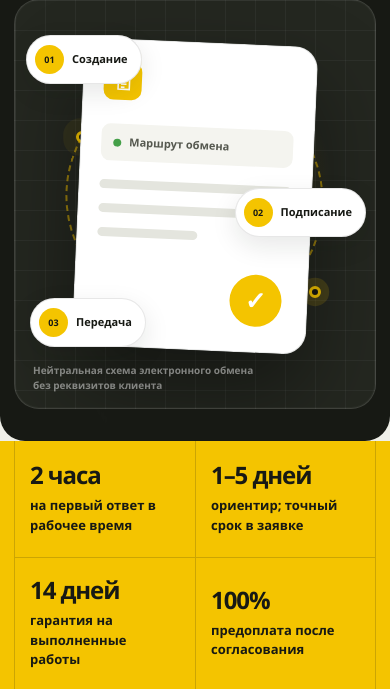
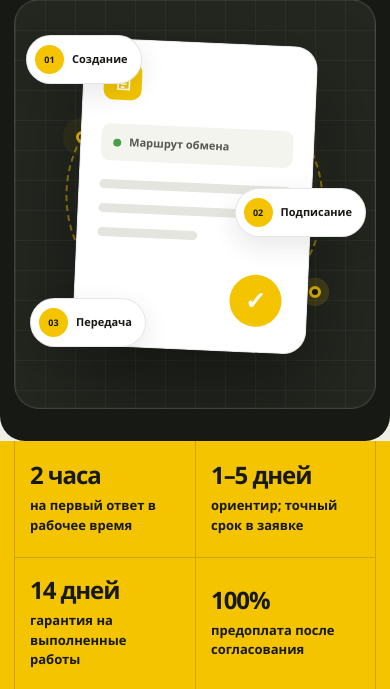
Before and after one commit to rpkshnik-ops/aib-etrn-preview, a PHP site: page / in a window 390 px wide. Shown: the part 1099-1788 px from the top of the page. Run offline with PHP 8.4, Linux system fonts and the light colour scheme.

Commit message:
Confirm form delivery and remove flow caption

```diff
--- a/index.html
+++ b/index.html
@@ -79,7 +79,7 @@
             <p class="price-panel__note">Конкретную проблему, системы, объём работ и срок фиксируем в заявке до оплаты.</p>
           </aside>
 
-          <figure class="flow-visual" aria-labelledby="flow-caption">
+          <figure class="flow-visual" aria-label="Схема маршрута электронного документа">
             <div class="flow-visual__signal flow-visual__signal--one" aria-hidden="true"></div>
             <div class="flow-visual__signal flow-visual__signal--two" aria-hidden="true"></div>
             <div class="flow-visual__route" aria-hidden="true"></div>
@@ -102,7 +102,6 @@
               <div class="document-card__line document-card__line--short"></div>
               <div class="document-card__check" aria-hidden="true">✓</div>
             </div>
-            <figcaption id="flow-caption">Нейтральная схема электронного обмена без реквизитов клиента</figcaption>
           </figure>
         </div>
       </section>
--- a/styles.css
+++ b/styles.css
@@ -428,17 +428,6 @@ a {
   inset: 0;
   background: radial-gradient(circle at 55% 45%, rgba(244, 196, 0, 0.17), transparent 38%);
   pointer-events: none;
-}
-
-.flow-visual figcaption {
-  position: absolute;
-  z-index: 4;
-  left: 24px;
-  bottom: 20px;
-  max-width: 270px;
-  color: rgba(23, 25, 20, 0.58);
-  font-size: 11px;
-  font-weight: 650;
 }
 
 .document-card {
@@ -992,10 +981,6 @@ body[data-variant="b"] .flow-visual::after {
   background: radial-gradient(circle at 55% 45%, rgba(244, 196, 0, 0.26), transparent 40%);
 }
 
-body[data-variant="b"] .flow-visual figcaption {
-  color: rgba(255, 255, 255, 0.46);
-}
-
 body[data-variant="b"] .document-card {
   transform: translate(-50%, -50%) rotate(2.5deg);
   box-shadow: 0 40px 85px rgba(0, 0, 0, 0.42);
@@ -1229,13 +1214,6 @@ body[data-variant="b"] .symptom-card[aria-pressed="true"] {
   .flow-node--send {
     left: 15px;
     bottom: 61px;
-  }
-
-  .flow-visual figcaption {
-    left: 18px;
-    bottom: 15px;
-    max-width: 230px;
-    font-size: 10px;
   }
 
   .symptoms,
```
Also changed, not shown: README.md.
